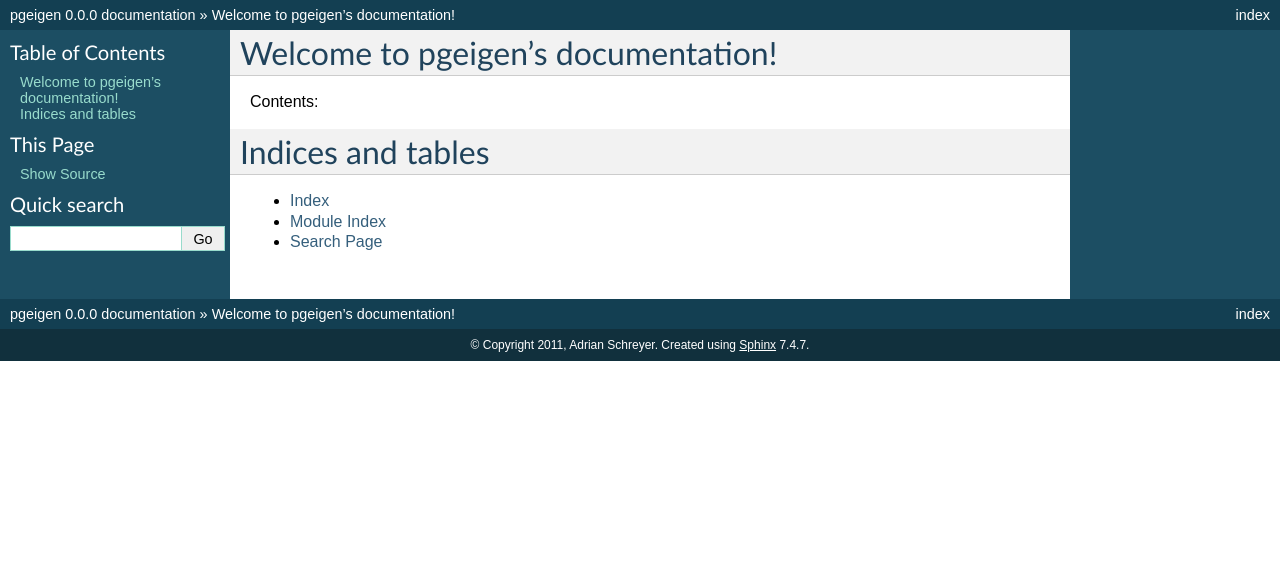
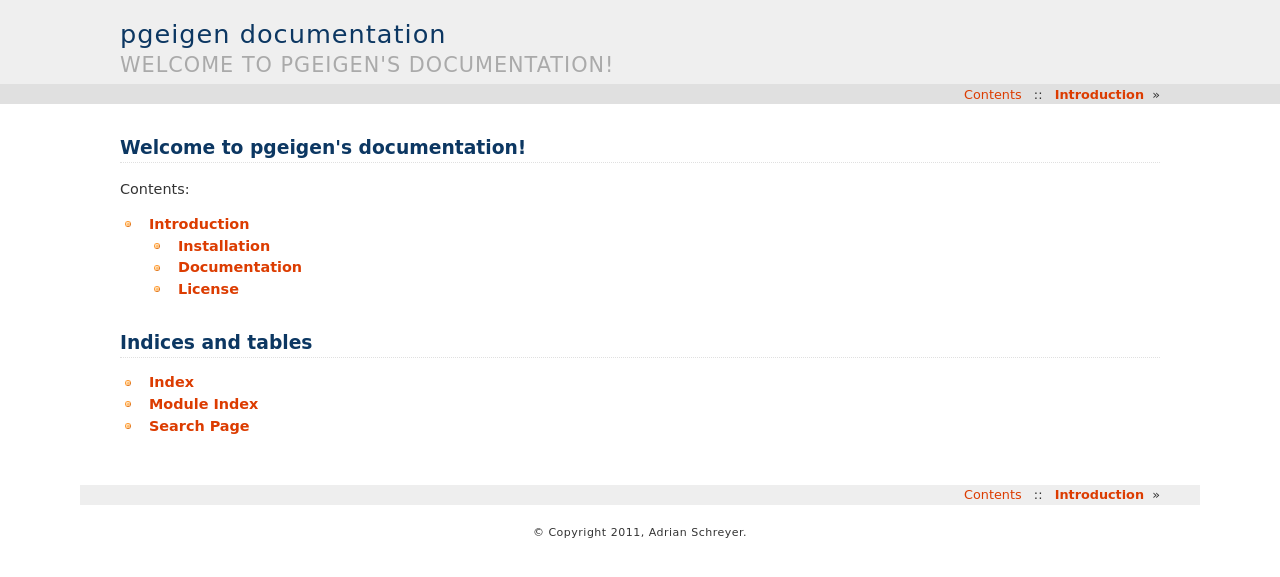
Before and after one commit to tlb-lab/pgeigen, a Sphinx documentation site: the page built from docs/index.rst, in a window 1280 px wide. Shown: the top 577 px of the page. Built offline with Sphinx 7.4.7, drawn with Linux system fonts in a browser that asks for light colours; some of the changed lines change nothing that is shown.

Commit message:
Started to add more documentation.

```diff
--- a/docs/conf.py
+++ b/docs/conf.py
@@ -25,7 +25,9 @@ import sys, os
 
 # Add any Sphinx extension module names here, as strings. They can be extensions
 # coming with Sphinx (named 'sphinx.ext.*') or your custom ones.
-extensions = ['sphinx.ext.jsmath']
+extensions = ['sphinx.ext.autodoc','sphinx.ext.mathjax']
+
+mathjax_path = 'http://cdn.mathjax.org/mathjax/latest/MathJax.js?config=TeX-AMS-MML_HTMLorMML'
 
 # Add any paths that contain templates here, relative to this directory.
 templates_path = ['_templates']
@@ -54,7 +56,7 @@ release = '0.0.0'
 
 # The language for content autogenerated by Sphinx. Refer to documentation
 # for a list of supported languages.
-#language = None
+language = 'english'
 
 # There are two options for replacing |today|: either, you set today to some
 # non-false value, then it is used:
@@ -78,7 +80,7 @@ exclude_patterns = ['_build']
 
 # If true, sectionauthor and moduleauthor directives will be shown in the
 # output. They are ignored by default.
-#show_authors = False
+show_authors = True
 
 # The name of the Pygments (syntax highlighting) style to use.
 pygments_style = 'sphinx'
@@ -91,7 +93,7 @@ pygments_style = 'sphinx'
 
 # The theme to use for HTML and HTML Help pages.  See the documentation for
 # a list of builtin themes.
-html_theme = 'default'
+html_theme = 'haiku'
 
 # Theme options are theme-specific and customize the look and feel of a theme
 # further.  For a list of options available for each theme, see the
@@ -103,7 +105,7 @@ html_theme = 'default'
 
 # The name for this set of Sphinx documents.  If None, it defaults to
 # "<project> v<release> documentation".
-#html_title = None
+html_title = 'pgeigen documentation'
 
 # A shorter title for the navigation bar.  Default is the same as html_title.
 #html_short_title = None
@@ -120,7 +122,7 @@ html_theme = 'default'
 # Add any paths that contain custom static files (such as style sheets) here,
 # relative to this directory. They are copied after the builtin static files,
 # so a file named "default.css" will overwrite the builtin "default.css".
-html_static_path = ['_static']
+html_static_path = ['static']
 
 # If not '', a 'Last updated on:' timestamp is inserted at every page bottom,
 # using the given strftime format.
@@ -150,7 +152,7 @@ html_static_path = ['_static']
 #html_show_sourcelink = True
 
 # If true, "Created using Sphinx" is shown in the HTML footer. Default is True.
-#html_show_sphinx = True
+html_show_sphinx = False
 
 # If true, "(C) Copyright ..." is shown in the HTML footer. Default is True.
 #html_show_copyright = True
--- a/docs/index.rst
+++ b/docs/index.rst
@@ -11,6 +11,8 @@ Contents:
 .. toctree::
    :maxdepth: 2
 
+    Introduction <introduction>
+
 Indices and tables
 ==================
 
--- /dev/null
+++ b/docs/introduction.rst
@@ -0,0 +1,46 @@
+============
+Introduction
+============
+
+**pgeigen** is a `PostgreSQL <http://www.postgresql.org/>`_ extension that uses
+the `Eigen <http://eigen.tuxfamily.org>`_ C++ template library to introduce new
+data types and functions suitable for linear algebra.
+
+Installation
+------------
+
+Software requirements
+~~~~~~~~~~~~~~~~~~~~~
+**pgeigen** requires PostgreSQL 9.1+ including development header files (normally
+postgresql-server-dev package or similar) as well as the Eigen header files in
+version 3+. The :envvar:`$EIGEN` environment variable has to be set to the path
+that contains the Eigen header files, e.g. /usr/local/include/Eigen.
+
+Obtaining the source code
+~~~~~~~~~~~~~~~~~~~~~~~~~
+The source code for **pgeigen** can be obtained by either downloading a source package
+from the `Bitbucket <https://bitbucket.org/aschreyer/pgeigen>`_ repository or
+by cloning it with::
+
+    $ hg clone https://bitbucket.org/aschreyer/pgeigen
+
+Installing the extension
+~~~~~~~~~~~~~~~~~~~~~~~~
+The extension can be built and installed with::
+
+    $ make
+    $ sudo make install
+
+This will build and install the shared library in the PostgreSQL server library
+directory. The extension can then be installed in the server by executing the following
+commands in PostgreSQL (e.g. psql or GUI tool)::
+
+    $ CREATE EXTENSION eigen;
+
+Documentation
+-------------
+This documentation is available from http://pgeigen.readthedocs.org (in progress).
+
+License
+-------
+**pgeigen** is released under the `MIT License <http://en.wikipedia.org/wiki/MIT_License>`_.
```
